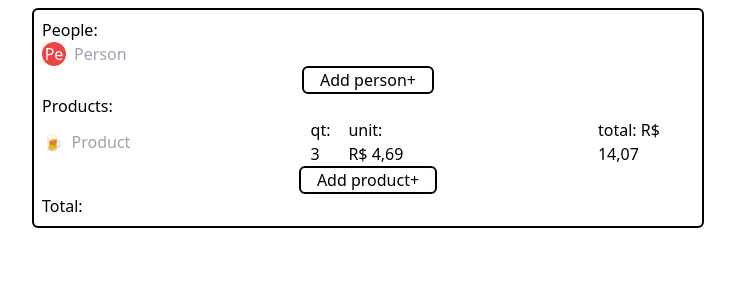
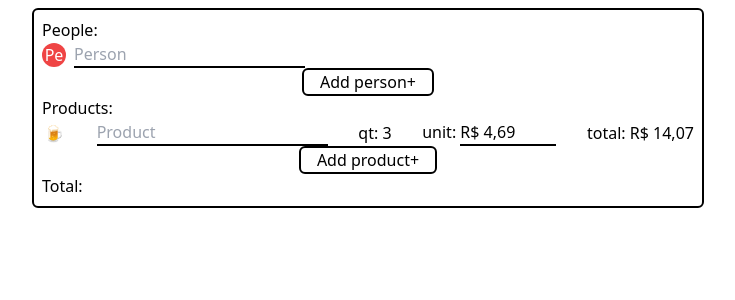
Before and after one commit to ptrkc/continha-calculator, a React (Vite) app: page / in a window 1280 px wide. Shown: the top 300 px of the page, without its empty margins (272-1007 px from the left). Built offline with nearby package versions, Linux system fonts and the light colour scheme.

Commit message:
update prod total, input border-b

```diff
--- a/src/App.tsx
+++ b/src/App.tsx
@@ -19,8 +19,8 @@ type Product = {
 
 const Person = ({
   person,
-  changeName,
-}: PropsWithChildren<{ person: Person; changeName: Function }>) => {
+  changePersonProp,
+}: PropsWithChildren<{ person: Person; changePersonProp: Function }>) => {
   return (
     <li className="flex gap-2 items-center">
       <span
@@ -29,8 +29,9 @@ const Person = ({
         {person.name.slice(0, 2)}
       </span>
       <input
+        className="border-black border-b-2"
         placeholder={person.name}
-        onChange={(evt) => changeName(person, evt.target.value)}
+        onChange={(evt) => changePersonProp(person, "name", evt.target.value)}
       />
     </li>
   );
@@ -38,23 +39,30 @@ const Person = ({
 
 const Product = ({
   product,
-  changeName,
-}: PropsWithChildren<{ product: Product; changeName: Function }>) => {
+  changeProductProp,
+}: PropsWithChildren<{ product: Product; changeProductProp: Function }>) => {
   const totalPrice = Number(product.unitPrice) * product.quantity;
   return (
-    <li className="flex gap-2 items-center justify-between">
+    <li className="flex flex-wrap gap-2 items-center justify-between">
       <span
         className={`rounded-full w-6 h-6 flex justify-center items-center text-white`}
       >
         {product.emoji}
       </span>
       <input
+        className="border-black border-b-2"
         placeholder={product.name}
-        onChange={(evt) => changeName(product, evt.target.value)}
+        onChange={(evt) => changeProductProp(product, "name", evt.target.value)}
       />
       <span>qt: {product.quantity}</span>
       <span>
-        unit: <CurrencyInput price={product.unitPrice} />
+        unit:{" "}
+        <CurrencyInput
+          value={product.unitPrice}
+          onChange={(value: string) =>
+            changeProductProp(product, "unitPrice", value.replace(/[^\d]/g, ""))
+          }
+        />
       </span>
       <span>total: {formatCurrency(totalPrice)}</span>
     </li>
@@ -128,15 +136,23 @@ function App() {
     );
   };
 
-  const changePersonName = (person: Person, newName: string) => {
+  const changePersonProp = (
+    person: Person,
+    propKey: string,
+    newValue: string
+  ) => {
     setPeople((prev) =>
-      new Map(prev).set(person.id, { ...person, name: newName })
+      new Map(prev).set(person.id, { ...person, [propKey]: newValue })
     );
   };
 
-  const changeProductName = (product: Product, newName: string) => {
+  const changeProductProp = (
+    product: Product,
+    propKey: string,
+    newValue: string
+  ) => {
     setProducts((prev) =>
-      new Map(prev).set(product.id, { ...product, name: newName })
+      new Map(prev).set(product.id, { ...product, [propKey]: newValue })
     );
   };
   return (
@@ -148,7 +164,7 @@ function App() {
             <Person
               person={person}
               key={person.id}
-              changeName={changePersonName}
+              changePersonProp={changePersonProp}
             />
           ))}
         </ul>
@@ -159,7 +175,7 @@ function App() {
             <Product
               product={product}
               key={product.id}
-              changeName={changeProductName}
+              changeProductProp={changeProductProp}
             />
           ))}
         </ul>
--- a/src/components/CurrencyInput.tsx
+++ b/src/components/CurrencyInput.tsx
@@ -1,13 +1,30 @@
 import { useState } from "react";
 import formatCurrency from "../utils/formatCurrency";
 
-const CurrencyInput = ({ price }: { price: string | number }) => {
-  const [value, setValue] = useState(formatCurrency(price));
+const CurrencyInput = ({
+  value,
+  onChange,
+}: {
+  value: string | number;
+  onChange: Function;
+}) => {
+  const [internalValue, setInternalValue] = useState(formatCurrency(value));
 
   const formatInput = (val: string) => {
-    setValue(formatCurrency(val.replace(/[^\d]/g, "")));
+    setInternalValue(formatCurrency(val.replace(/[^\d]/g, "")));
   };
 
-  return <input value={value} onChange={(e) => formatInput(e.target.value)} />;
+  const onInternalChange = (val: string) => {
+    onChange(val);
+    formatInput(val);
+  };
+
+  return (
+    <input
+      className="border-black border-b-2 w-24"
+      value={internalValue}
+      onChange={(e) => onInternalChange(e.target.value)}
+    />
+  );
 };
 export default CurrencyInput;
```
